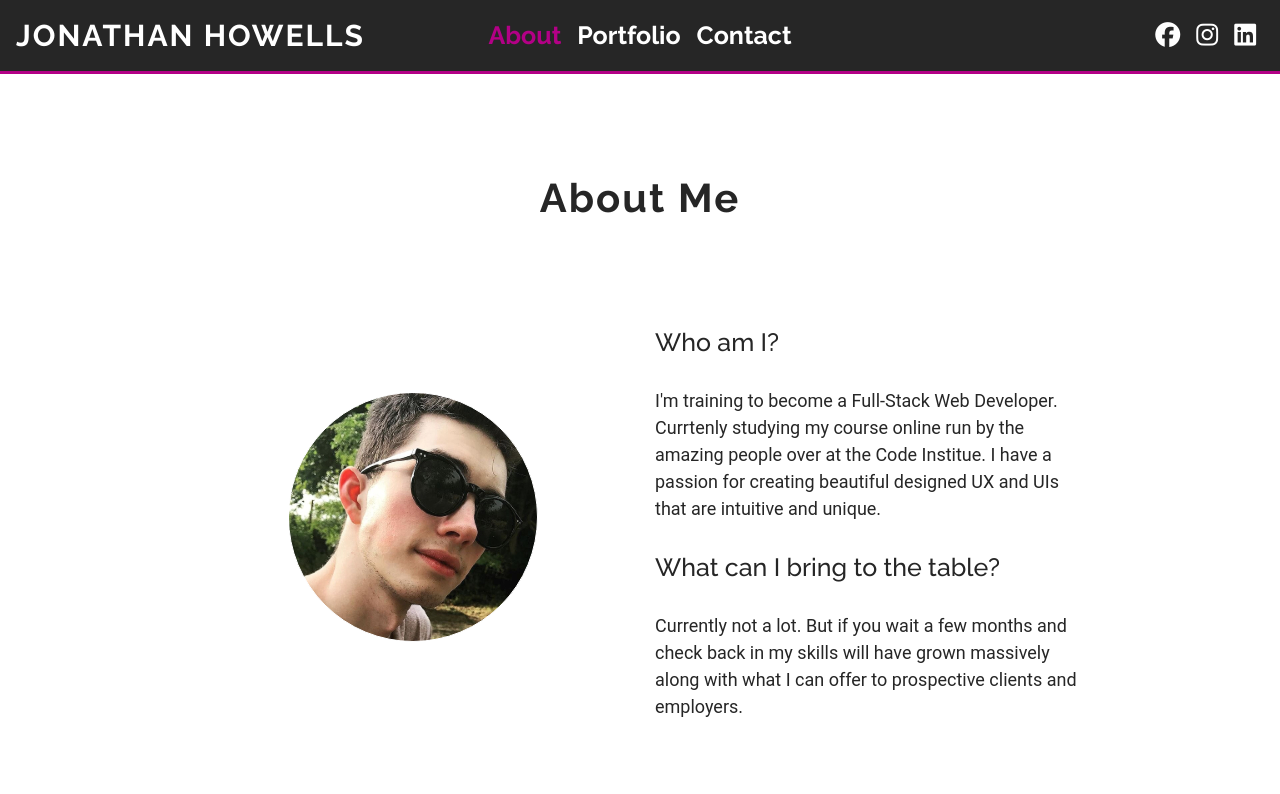
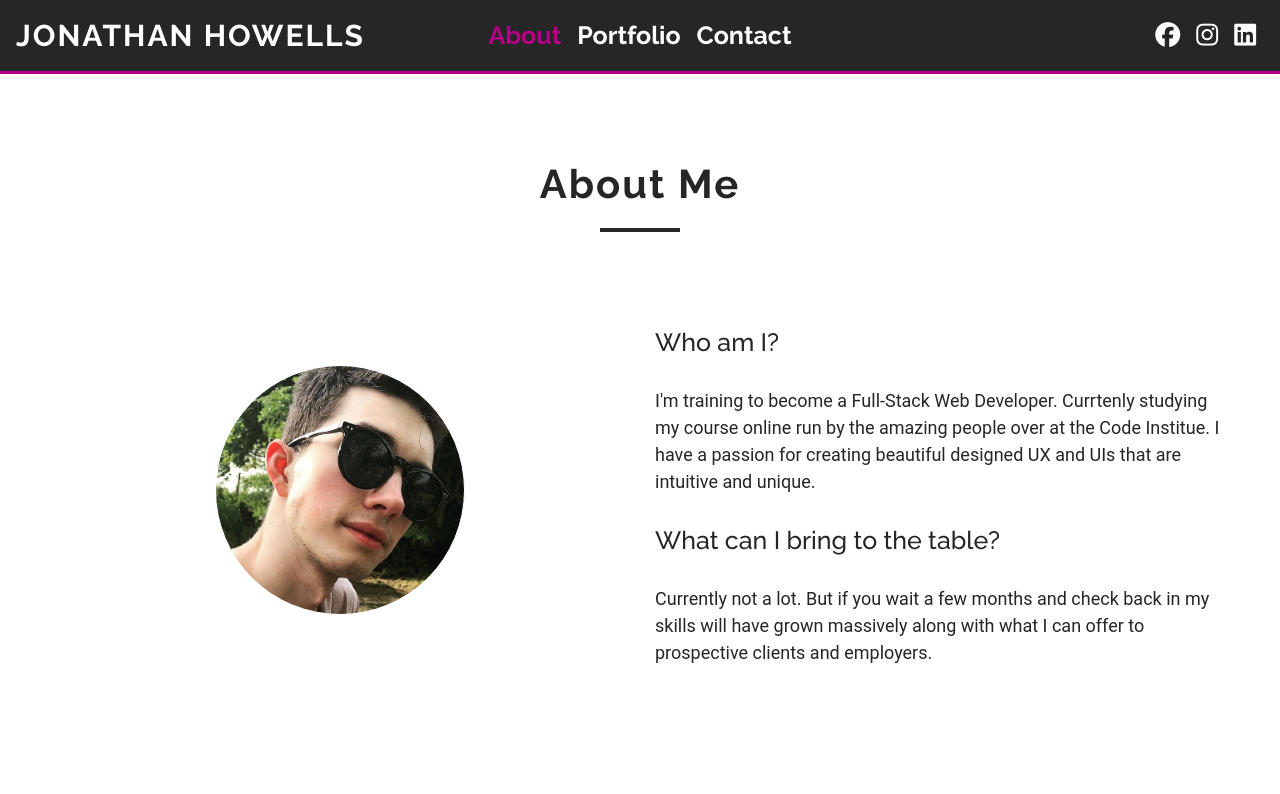
Before and after one commit to Code-Institute-Submissions/Jon-Howells-Resume, a plain HTML site: page about.html in a window 1280 px wide. Shown: the top 794 px of the page. Drawn offline with nearby package versions, Linux system fonts and the light colour scheme.

Commit message:
Styling: Created an ID for the contact footer to make it fixed at the bottom of the viewport, along with responsiveness required. Styling: Made the top navbar fixed using bootstrap. Fix: After completing the portfolio and contact pages I used more of bootstraps functions (mx-auto) to center content. Changed the about page to use this instead of fiddly and unnecessary css. Cleaned up the css code as much as I could by re-using classes where possible etc. Almost Finished.

```diff
--- a/about.html
+++ b/about.html
@@ -23,14 +23,14 @@
 	<title>Website Portfolio</title>
 </head>
 
-<body>
+<body class="w-100">
 
 	<!-- Navbar -->
-	<nav class="navbar navbar-dark navbar-expand-sm bg-header-dark justify-content-center">
+	<nav class="navbar fixed-top navbar-dark navbar-expand-sm bg-header-dark justify-content-center">
 		<a href="index.html" class="navbar-brand w-50 mr-auto uppercase">Jonathan Howells</a>
 		<button class="navbar-toggler" type="button" data-toggle="collapse" data-target="#headercollapse">
         <span class="navbar-toggler-icon"></span>
-    </button>
+        </button>
 		<div class="navbar-collapse collapse w-100" id="headercollapse">
 			<ul class="navbar-nav w-100 justify-content-center nav-page-color">
 				<li class="nav-item"> <a class="active nav-link" href="about.html">About</a> </li>
@@ -48,10 +48,13 @@
 		</div>
 	</nav>
 	<!-- About Me -->
-	<section class="container-fluid">
-		<div class="row">
-			<div class="col-12 section-column">
-				<h2 class="section-heading text-center">About Me</h2>
+	<section class="about-me">
+		<div class="row mx-auto">
+			<div class="col-12">
+				<h2 class="top-section-heading text-center">About Me</h2>
+				<div class="flex">
+					<div class="header-line"></div>
+				</div>
 				<div class="row justify-content-center">
 					<div class="col-12 col-md-6">
 						<div class="personal-image"></div>
@@ -73,11 +76,18 @@
 					</div>
 				</div>
 			</div>
-    <!-- My Skills -->
-			<div class="col-12 text-center section-column bg-my-skills">
+		</div>
+	</section>
+	<!-- My Skills -->
+	<section class="about-me bg-my-skills">
+		<div class="row mx-auto">
+			<div class="col-12 text-center">
 				<div class="row progress-section">
 					<div class="col">
 						<h2 class="section-heading">My Skills</h2>
+						<div class="flex">
+							<div class="header-line"></div>
+						</div>
 						<div class="progress">
 							<div class="progress-bar bg-skill" role="progressbar" aria-valuenow="60" aria-valuemin="0"
 								aria-valuemax="100" style="width:60%;">
@@ -137,12 +147,19 @@
 					</div>
 				</div>
 			</div>
-    <!-- Work History -->
-			<div class="col-12 section-column">
+		</div>
+	</section>
+	<!-- Work History -->
+	<section class="about-me">
+		<div class="row mx-auto">
+			<div class="col-12">
 				<div class="row">
 					<div class="col-12">
 						<h2 class="section-heading text-center">My Work History</h2>
 					</div>
+				</div>
+				<div class="flex">
+					<div class="header-line"></div>
 				</div>
 				<div class="timeline">
 					<div class="timeline-content" data-dates="06/2017 - 05/2018">
@@ -161,7 +178,7 @@
 			</div>
 		</div>
 	</section>
-    <!-- Footer -->
+	<!-- Footer -->
 	<footer class="container-fluid">
 		<div id="footer-details" class="row">
 			<div class="col-sm-6">
--- a/assets/css/style.css
+++ b/assets/css/style.css
@@ -28,10 +28,40 @@
     text-align: center;
 }
 
-.section-column {
-    display: table-cell;
-    float: none;
-    padding: 0 auto;
+.mx-auto {
+    max-width: 1200px;
+}
+
+.header-line {
+    background: #262626;
+    height: 4px;
+    width: 80px;
+    margin: 0 0 50px 0;
+}
+
+.section-heading {
+    color: #262626;
+    font-family: "Raleway", sans-serif;
+    font-weight: 700;
+    font-size: 30px;
+    letter-spacing: 2px;
+    margin: 0 0 20px 0;
+}
+
+.top-section-heading {
+    color: #262626;
+    font-family: "Raleway", sans-serif;
+    font-weight: 700;
+    font-size: 30px;
+    letter-spacing: 2px;
+    margin: 0 0 20px 0;
+}
+
+.flex {
+    align-items: center;
+    display: flex;
+    flex-direction: column;
+    justify-content: center;
 }
 
 /* ---------------------------------------------------------- Start Page */
@@ -101,8 +131,8 @@ nav {
     font-weight: 700;
     color: #fff;
     font-size: 20px;
-    position: fixed;
     border-bottom: 3px solid #b30086;
+    width: 100%;
 }
 .navbar-brand{
     font-size: 20px;
@@ -165,15 +195,6 @@ button a:hover {
 
 /* ---------------------------------------------------------- About Me */
 
-.section-heading {
-    color: #262626;
-    font-family: "Raleway", sans-serif;
-    font-weight: 700;
-    font-size: 30px;
-    letter-spacing: 2px;
-    margin: 0 0 60px 0;
-}
-
 .personal-image {
     background: url(../images/jon-howells.JPG) no-repeat center;
     min-height: 250px;
@@ -199,6 +220,10 @@ button a:hover {
     font-family: "Roboto", sans-serif;
     font-weight: 400;
     font-size: 18px;
+}
+
+.about-me {
+    padding: 100px 0;
 }
 
 /* ---------------------------------------------------------- My Skills */
@@ -291,7 +316,7 @@ button a:hover {
 /* ---------------------------------------------------------- Portfolio */
 
 .my-work {
-    padding: 50px 0;
+    padding: 100px 0;
 }
 
 .carousel-caption {
@@ -337,10 +362,6 @@ button a:hover {
     height: 200px;
 }
 
-.mx-auto {
-    max-width: 1200px;
-}
-
 .btn-card {
     color: #fff;
     background-color: #262626;
@@ -366,7 +387,7 @@ button a:hover {
 /* ---------------------------------------------------------- Contact */
 
 .my-contact {
-    padding: 50px 0;
+    padding: 100px 0;
 }
 
 .my-contact .mx-auto {
@@ -443,9 +464,6 @@ h6 {
         font-size: 44px;
         line-height: 48px;
     }
-    .section-column {
-        padding: 100px;
-    }
     .progress-type {
         width: 110px;
         font-size: 14px;
@@ -460,14 +478,24 @@ h6 {
     .skill-box i {
         font-size: 45px;
     }
-    .project-container {
-        height: 300px;
+    .section-heading, .top-section-heading {
+        font-size: 40px;
     }
-    .section-heading {
-        font-size: 40px;
+    .top-section-heading {
+        margin: 60px 0 20px 0;
     }
     .card-img-top {
         height: 250px;
+    }
+}
+
+@media only screen and (min-height: 700px) {
+    #contact-footer {
+        position: fixed;
+        bottom: 0;
+    }
+    .my-contact h4 {
+        margin-top: 50px;
     }
 }
 
@@ -487,13 +515,10 @@ h6 {
 }
 
 @media only screen and (min-width: 1200px){
-    .section-column {
-        padding: 100px 200px;
-    }
     .carousel-caption h5 {
     font-size: 50px;
     }
     .carousel-caption p {
     font-size: 30px;
+    }
 }
-}
```
Also changed, not shown: contact.html (+8 -5 lines), portfolio.html (+38 -18 lines).
